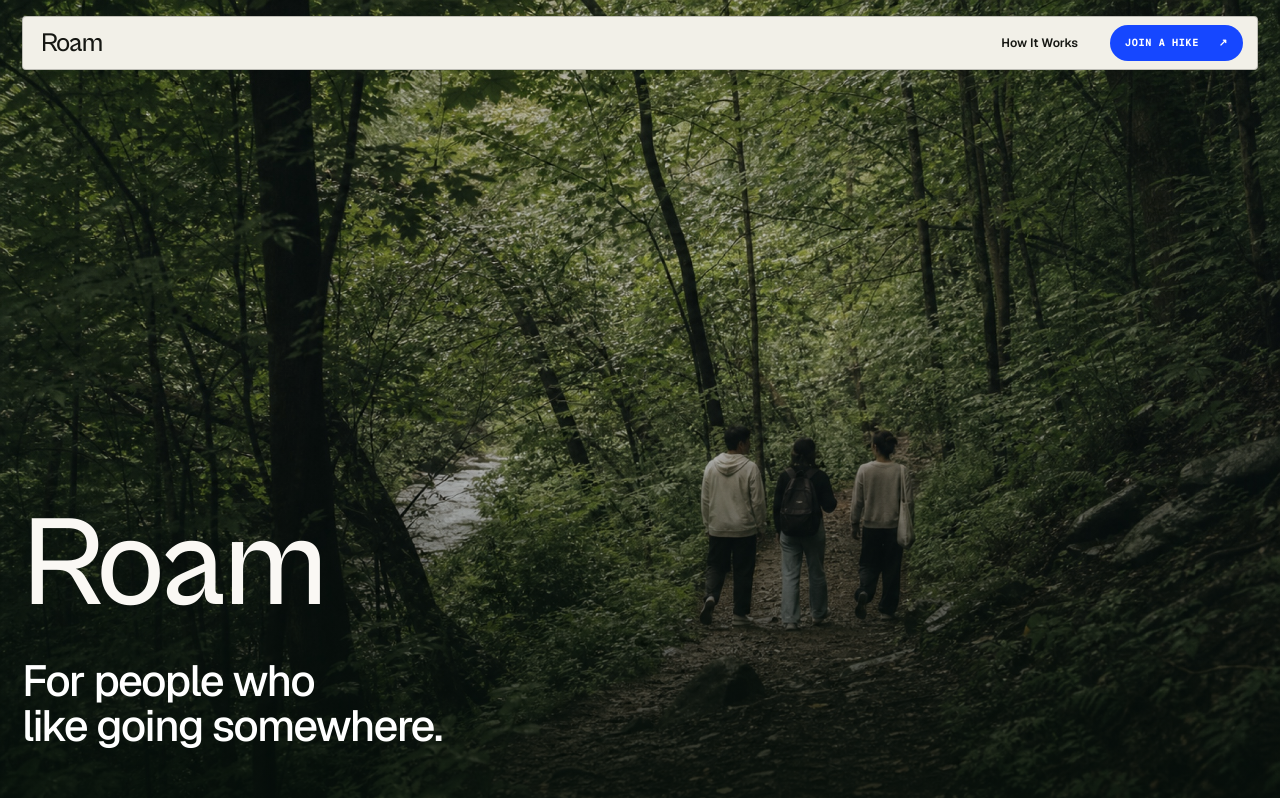
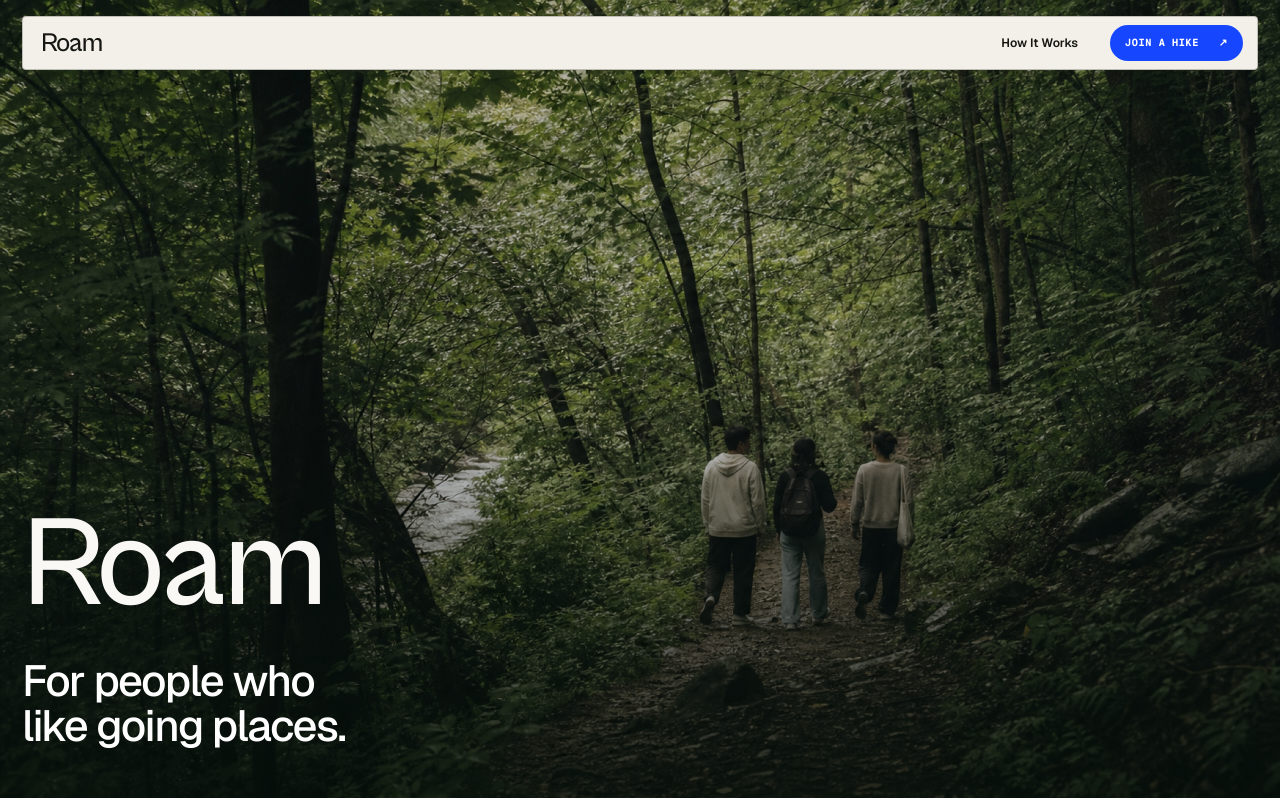
Before and after one commit to richelkim/Roam, a Next.js app: page / in a window 1280 px wide. Shown: the top 798 px of the page. Built offline with nearby package versions, Linux system fonts and the light colour scheme; no server answers.

Commit message:
copy: update Roam tagline

```diff
--- a/app/components/footer.tsx
+++ b/app/components/footer.tsx
@@ -5,7 +5,7 @@ export default function Footer() {
     <footer className="site-footer">
       <div>
         <Link className="footer-wordmark" href="/">Roam</Link>
-        <p>For people who like going somewhere.</p>
+        <p>For people who like going places.</p>
       </div>
       <nav aria-label="Footer navigation">
         <Link href="/hikes">Hikes</Link>
--- a/app/layout.tsx
+++ b/app/layout.tsx
@@ -14,10 +14,10 @@ export const metadata: Metadata = {
     default: 'Roam · Toronto-area hiking club',
     template: '%s · Roam',
   },
-  description: 'For people who like going somewhere. A Toronto-area hiking club, open to everyone and built around curious company.',
+  description: 'For people who like going places. A Toronto-area hiking club, open to everyone and built around curious company.',
   openGraph: {
     title: 'Roam · Toronto-area hiking club',
-    description: 'For people who like going somewhere.',
+    description: 'For people who like going places.',
     url: baseUrl,
     siteName: 'Roam',
     locale: 'en_CA',
--- a/app/og/route.tsx
+++ b/app/og/route.tsx
@@ -2,7 +2,7 @@ import { ImageResponse } from 'next/og'
 
 export function GET(request: Request) {
   let url = new URL(request.url)
-  let title = url.searchParams.get('title') || 'For people who like going somewhere.'
+  let title = url.searchParams.get('title') || 'For people who like going places.'
 
   return new ImageResponse(
     (
--- a/app/page.tsx
+++ b/app/page.tsx
@@ -21,7 +21,7 @@ export default function HomePage() {
         <div className="hero-copy">
           <h1 id="home-title">Roam</h1>
           <div className="hero-bottom">
-            <p className="hero-tagline">For people who<br />like going somewhere.</p>
+            <p className="hero-tagline">For people who<br />like going places.</p>
           </div>
         </div>
       </section>
```
Also changed, not shown: 1 other file (tests, documents, lock files or other folders).
